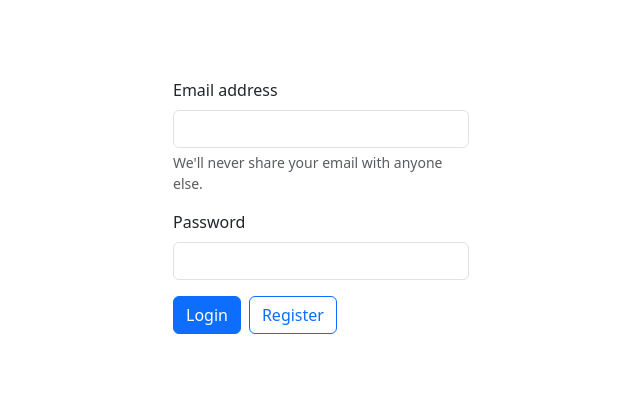
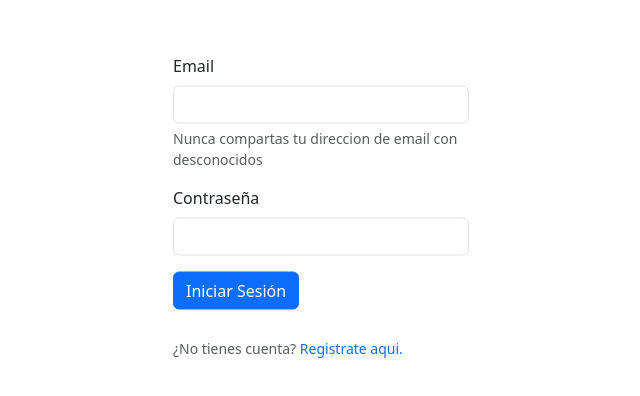
Before and after one commit to JeissonHrdz/gestor-proyectos-frontend, an Angular app: page / in a window 1280 px wide. Shown: the part 194-590 px from the top of the page, without its empty margins (319-959 px from the left). Built offline with nearby package versions, Linux system fonts and the light colour scheme.

Commit message:
Terminacion configuracion de formulario de registro y login

```diff
--- a/angular.json
+++ b/angular.json
@@ -29,7 +29,9 @@
               "node_modules/bootstrap/dist/css/bootstrap.min.css"
             ],
             "scripts": [
-              "node_modules/bootstrap/dist/js/bootstrap.min.js"
+              "node_modules/bootstrap/dist/js/bootstrap.min.js",
+              "node_modules/jquery/dist/jquery.min.js"
+
             ]
           },
           "configurations": {
--- a/package.json
+++ b/package.json
@@ -19,6 +19,7 @@
     "@angular/platform-browser-dynamic": "^17.1.0",
     "@angular/router": "^17.1.0",
     "bootstrap": "^5.3.2",
+    "jquery": "^3.7.1",
     "rxjs": "~7.8.0",
     "tslib": "^2.3.0",
     "zone.js": "~0.14.3"
@@ -28,6 +29,7 @@
     "@angular/cli": "^17.1.1",
     "@angular/compiler-cli": "^17.1.0",
     "@types/jasmine": "~5.1.0",
+    "@types/jquery": "^3.5.29",
     "jasmine-core": "~5.1.0",
     "karma": "~6.4.0",
     "karma-chrome-launcher": "~3.2.0",
--- a/src/app/Components/formregister/formregister.component.html
+++ b/src/app/Components/formregister/formregister.component.html
@@ -2,22 +2,25 @@
 
   <form class="row g-3" [formGroup]="formUser" (ngSubmit)="sendForm()">
     <div class="col-md-6">
-      <label for="userName" class="form-label">Name</label>
-      <input type="text" [ngClass]="{'is-invalid': hasErrors('name','required')}" class="form-control" id="userName" formControlName="name">
+      <label for="userName" class="form-label">Nombre</label>
+      <input type="text" [ngClass]="{'is-invalid': hasErrors('name','required')}" class="form-control" id="userName"
+        formControlName="name">
       <div class="text-danger" *ngIf="hasErrors('name','required')">
         Campo requerido
       </div>
     </div>
     <div class="col-md-6">
-      <label for="userLastName" class="form-label">Last Name</label>
-      <input type="text" [ngClass]="{'is-invalid': hasErrors('lastName','required')}" class="form-control" id="userLastName" formControlName="lastName">
+      <label for="userLastName" class="form-label">Apellido</label>
+      <input type="text" [ngClass]="{'is-invalid': hasErrors('lastName','required')}" class="form-control"
+        id="userLastName" formControlName="lastName">
       <div class="text-danger" *ngIf="hasErrors('lastName','required')">
         Campo requerido
       </div>
     </div>
     <div class="col-md-6">
       <label for="userEmail" class="form-label">Email</label>
-      <input type="email" [ngClass]="{'is-invalid': hasErrors('email','required') ||   hasErrors('email','email')}" class="form-control" id="userEmail" placeholder="user@mail.com" formControlName="email">
+      <input type="email" [ngClass]="{'is-invalid': hasErrors('email','required') ||   hasErrors('email','email')}"
+        class="form-control" id="userEmail" placeholder="user@mail.com" formControlName="email">
       <div class="text-danger" *ngIf="hasErrors('email','required')">
         Campo requerido
       </div>
@@ -26,22 +29,25 @@
       </div>
     </div>
     <div class="col-md-6">
-      <label for="userPhone" class="form-label">Phone</label>
-      <input type="number" [ngClass]="{'is-invalid': hasErrors('phone','required')}" class="form-control" id="userPhone" placeholder="358458484" formControlName="phone">
+      <label for="userPhone" class="form-label">Telefono</label>
+      <input type="number" [ngClass]="{'is-invalid': hasErrors('phone','required')}" class="form-control" id="userPhone"
+        placeholder="314 210 1348" formControlName="phone">
       <div class="text-danger" *ngIf="hasErrors('phone','required')">
         Campo requerido
       </div>
     </div>
     <div class="col-md-6">
-      <label for="userPass" class="form-label">Password</label>
-      <input type="password" [ngClass]="{'is-invalid': hasErrors('password','required')}" class="form-control" id="userPass" formControlName="password">
+      <label for="userPass" class="form-label">Contraseña</label>
+      <input type="password" [ngClass]="{'is-invalid': hasErrors('password','required')}" class="form-control"
+        id="userPass" formControlName="password">
       <div class="text-danger" *ngIf="hasErrors('password','required')">
         Campo requerido
       </div>
     </div>
     <div class="col-md-6">
-      <label for="userConPass" class="form-label">Confirm Password</label>
-      <input type="password" [ngClass]="{'is-invalid': hasErrors('confPassword','required')}" class="form-control" id="userConPass" formControlName="confPassword">
+      <label for="userConPass" class="form-label">Confirmar Contraseña</label>
+      <input type="password" [ngClass]="{'is-invalid': hasErrors('confPassword','required')}" class="form-control"
+        id="userConPass" formControlName="confPassword">
       <div class="text-danger" *ngIf="hasErrors('confPassword','required')">
         Campo requerido
       </div>
@@ -52,7 +58,7 @@
 
     <br />
     <div class="col-12">
-      <button type="submit"  class="btn btn-primary">Sign in</button>
+      <button type="submit" id="btn-register" class="btn btn-primary" data-bs-dismiss="modal">Registrar</button>
     </div>
   </form>
 </section>
--- a/src/app/Components/formregister/formregister.component.ts
+++ b/src/app/Components/formregister/formregister.component.ts
@@ -10,6 +10,8 @@ import {
 import { UserService } from '../../Service/user.service';
 import { User } from '../../Model/user.model';
 
+
+
 @Component({
   selector: 'app-formregister',
   standalone: true,
@@ -18,7 +20,7 @@ import { User } from '../../Model/user.model';
   styleUrl: './formregister.component.css',
 })
 export class FormregisterComponent {
-  formUser: FormGroup | any;
+  formUser?: FormGroup | any;
 
   private userService = inject(UserService);
   private user?: User;
@@ -45,7 +47,7 @@ export class FormregisterComponent {
         this.confPasswords = true;
         const sendForm = this.formUser.value;
         this.userService.newUser(sendForm).subscribe(() => {
-          console.log('exito');
+
         });
       } else {
         this.confPasswords = false;
@@ -59,4 +61,8 @@ export class FormregisterComponent {
       this.formUser.get(controlName)?.touched
     );
   }
+
+  closeModalRegister(){
+    $('#exampleModal').hide('fast');
+  }
 }
--- a/src/app/Components/login/login.component.html
+++ b/src/app/Components/login/login.component.html
@@ -1,17 +1,31 @@
 <section class="container-fluid ">
   <div class="container w-25 position-absolute top-50 start-50 translate-middle">
-        <form>
+    <form [formGroup]="formLogin" (ngSubmit)="login()">
       <div class="mb-3">
-              <label for="exampleInputEmail1" class="form-label">Email address</label>
-              <input type="email" class="form-control" id="exampleInputEmail1" aria-describedby="emailHelp">
-              <div id="emailHelp" class="form-text">We'll never share your email with anyone else.</div>
+        <label for="exampleInputEmail1" class="form-label">Email</label>
+        <input type="email" [ngClass]="{'is-invalid': hasErrors('email','required') ||   hasErrors('email','email')}" class="form-control" id="exampleInputEmail1" aria-describedby="emailHelp" formControlName="email">
+        <div class="text-danger" *ngIf="hasErrors('email','required')">
+          Campo Requerido
+        </div>
+        <div class="text-danger" *ngIf="hasErrors('email','email')">
+          Email invalido
+        </div>
+        <div id="emailHelp" class="form-text">Nunca compartas tu direccion de email con desconocidos</div>
       </div>
       <div class="mb-3">
-              <label for="exampleInputPassword1" class="form-label">Password</label>
-              <input type="password" class="form-control" id="exampleInputPassword1">
+        <label for="exampleInputPassword1" class="form-label">Contraseña</label>
+        <input  [ngClass]="{'is-invalid': hasErrors('password','required')}" formControlName="password" type="password" class="form-control" id="exampleInputPassword1">
+        <div class="text-danger" *ngIf="hasErrors('password','required')">
+          Campo Requerido
         </div>
-            <button type="submit" class="btn btn-primary">Login</button>
-            <button type="button" data-bs-toggle="modal" data-bs-target="#exampleModal" class="btn btn-outline-primary ms-2">Register</button>
+      </div>
+      <button type="submit" class="btn btn-primary">Iniciar Sesión</button>
+      <br>
+      <br>
+      <div id="emailHelp" class="form-text">¿No tienes cuenta?
+        <a  class="link-offset-2 link-underline link-underline-opacity-0" style="cursor: pointer;" data-bs-toggle="modal" data-bs-target="#exampleModal">
+          Registrate aqui.</a>
+      </div>
     </form>
   </div>
 </section>
@@ -21,11 +35,11 @@
   <div class="modal-dialog modal-lg modal-dialog-centered modal-dialog-scrollable">
     <div class="modal-content">
       <div class="modal-header">
-          <h1 class="modal-title fs-5" id="exampleModalLabel">Register</h1>
+        <h1 class="modal-title fs-5" id="exampleModalLabel">Registro</h1>
         <button type="button" class="btn-close" data-bs-dismiss="modal" aria-label="Close"></button>
       </div>
       <div class="modal-body">
-      <app-formregister/>
+        <app-formregister />
       </div>
 
     </div>
--- a/src/app/Components/login/login.component.ts
+++ b/src/app/Components/login/login.component.ts
@@ -1,14 +1,38 @@
 import { Component } from '@angular/core';
 import { FormregisterComponent } from "../formregister/formregister.component";
 import { CommonModule } from '@angular/common';
+import { FormBuilder, FormGroup, ReactiveFormsModule, Validators } from '@angular/forms';
 
 @Component({
     selector: 'app-login',
     standalone: true,
     templateUrl: './login.component.html',
     styleUrl: './login.component.css',
-    imports: [FormregisterComponent, CommonModule]
+    imports: [FormregisterComponent, CommonModule, ReactiveFormsModule]
 })
 export class LoginComponent {
 
+     formLogin?: FormGroup|any;
+
+    constructor(private form: FormBuilder){
+        this.formLogin = this.form.group({
+            email: ['',[Validators.required, Validators.email]],
+            password: ['',[Validators.required]]
+        });
+    }
+
+    login(){
+        if(this.formLogin.valid){
+            console.log("Entraste")
+        }
+    }
+
+    hasErrors(controlName: string, errorType: string) {
+        return (
+          this.formLogin.get(controlName)?.hasError(errorType) &&
+          this.formLogin.get(controlName)?.touched
+        );
+      }
+
+
 }
--- a/tsconfig.app.json
+++ b/tsconfig.app.json
@@ -3,7 +3,7 @@
   "extends": "./tsconfig.json",
   "compilerOptions": {
     "outDir": "./out-tsc/app",
-    "types": []
+    "types": ["jquery"]
   },
   "files": [
     "src/main.ts"
```
Also changed, not shown: 1 other file (tests, documents, lock files or other folders). Lines whose indentation alone changed are shown as unchanged.
